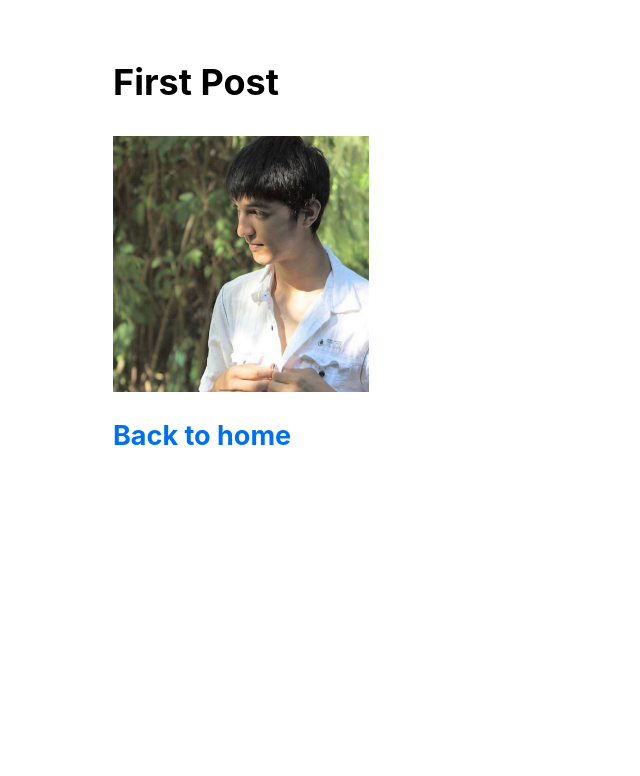
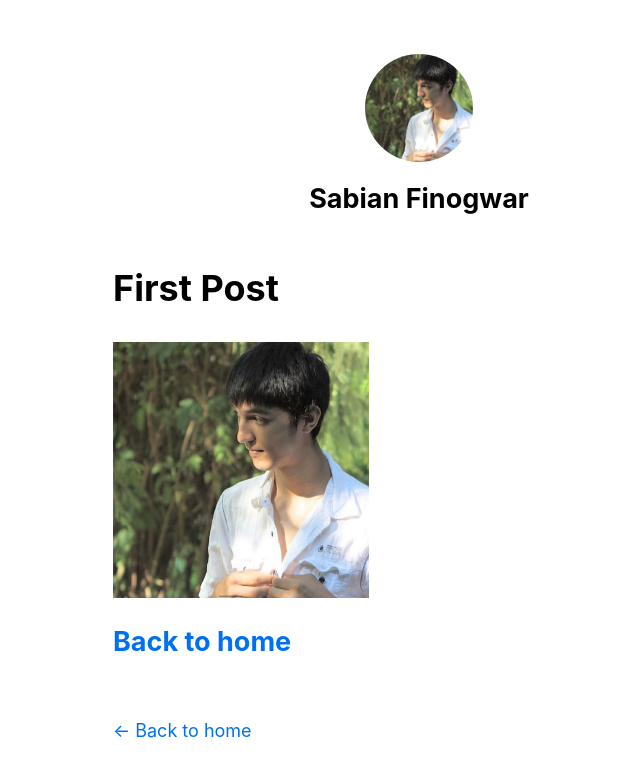
Before and after one commit to SabianF/nextjs-blog, a Next.js app: page /posts/first-post in a window 1280 px wide. Shown: the top 776 px of the page, without its empty margins (221-861 px from the left). Built offline with nearby package versions, Linux system fonts and the light colour scheme.

Commit message:
feat: added navigable layout

```diff
--- a/components/layout.js
+++ b/components/layout.js
@@ -1,10 +1,71 @@
+import Head from 'next/head';
+import Image from 'next/image';
+import Link from 'next/link';
 
-import styles from "./layout.module.css";
+import styles from './layout.module.css';
+import utilStyles from '../styles/utils.module.css';
 
-export default function Layout({ children }) {
+const name = 'Sabian Finogwar';
+
+export const siteTitle = 'Next.js Sample Website';
+
+export default function Layout({ children, home }) {
   return (
     <div className={styles.container}>
-      {children}
+      <Head>
+        <link rel="icon" href="/favicon.ico" />
+        <meta
+          name="description"
+          content="Learn how to build a personal website using Next.js"
+        />
+        <meta
+          property="og:image"
+          content={`https://og-image.vercel.app/${encodeURI(
+            siteTitle,
+          )}.png?theme=light&md=0&fontSize=75px&images=https%3A%2F%2Fassets.vercel.com%2Fimage%2Fupload%2Ffront%2Fassets%2Fdesign%2Fnextjs-black-logo.svg`}
+        />
+        <meta name="og:title" content={siteTitle} />
+        <meta name="twitter:card" content="summary_large_image" />
+      </Head>
+      <header className={styles.header}>
+        {home ? (
+          <>
+            <Image
+              priority
+              src="/images/profile.jpg"
+              className={utilStyles.borderCircle}
+              height={144}
+              width={144}
+              alt=""
+            />
+            <h1 className={utilStyles.heading2Xl}>{name}</h1>
+          </>
+        ) : (
+          <>
+            <Link href="/">
+              <Image
+                priority
+                src="/images/profile.jpg"
+                className={utilStyles.borderCircle}
+                height={108}
+                width={108}
+                alt=""
+              />
+            </Link>
+            <h2 className={utilStyles.headingLg}>
+              <Link href="/" className={utilStyles.colorInherit}>
+                {name}
+              </Link>
+            </h2>
+          </>
+        )}
+      </header>
+      <main>{children}</main>
+      {!home && (
+        <div className={styles.backToHome}>
+          <Link href="/">← Back to home</Link>
+        </div>
+      )}
     </div>
   );
 }
--- a/components/layout.module.css
+++ b/components/layout.module.css
@@ -4,3 +4,13 @@
   padding: 0 1rem;
   margin: 3rem auto 6rem;
 }
+
+.header {
+  display: flex;
+  flex-direction: column;
+  align-items: center;
+}
+
+.backToHome {
+  margin: 3rem 0 0;
+}
--- /dev/null
+++ b/styles/utils.module.css
@@ -0,0 +1,53 @@
+
+.heading2Xl {
+  font-size: 2.5rem;
+  line-height: 1.2;
+  font-weight: 800;
+  letter-spacing: -0.05rem;
+  margin: 1rem 0;
+}
+
+.headingXl {
+  font-size: 2rem;
+  line-height: 1.3;
+  font-weight: 800;
+  letter-spacing: -0.05rem;
+  margin: 1rem 0;
+}
+
+.headingLg {
+  font-size: 1.5rem;
+  line-height: 1.4;
+  margin: 1rem 0;
+}
+
+.headingMd {
+  font-size: 1.2rem;
+  line-height: 1.5;
+}
+
+.borderCircle {
+  border-radius: 9999px;
+}
+
+.colorInherit {
+  color: inherit;
+}
+
+.padding1px {
+  padding-top: 1px;
+}
+
+.list {
+  list-style: none;
+  padding: 0;
+  margin: 0;
+}
+
+.listItem {
+  margin: 0 0 1.25rem;
+}
+
+.lightText {
+  color: #666;
+}
```
